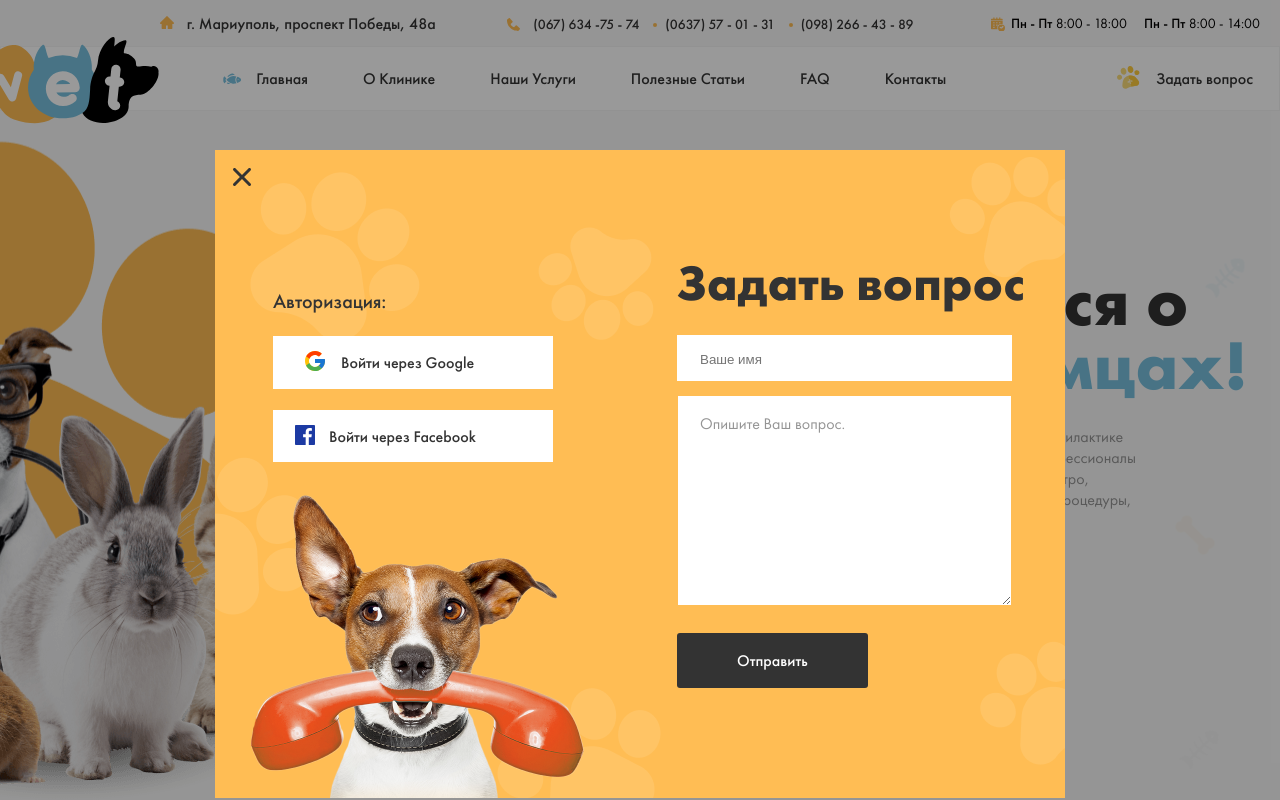
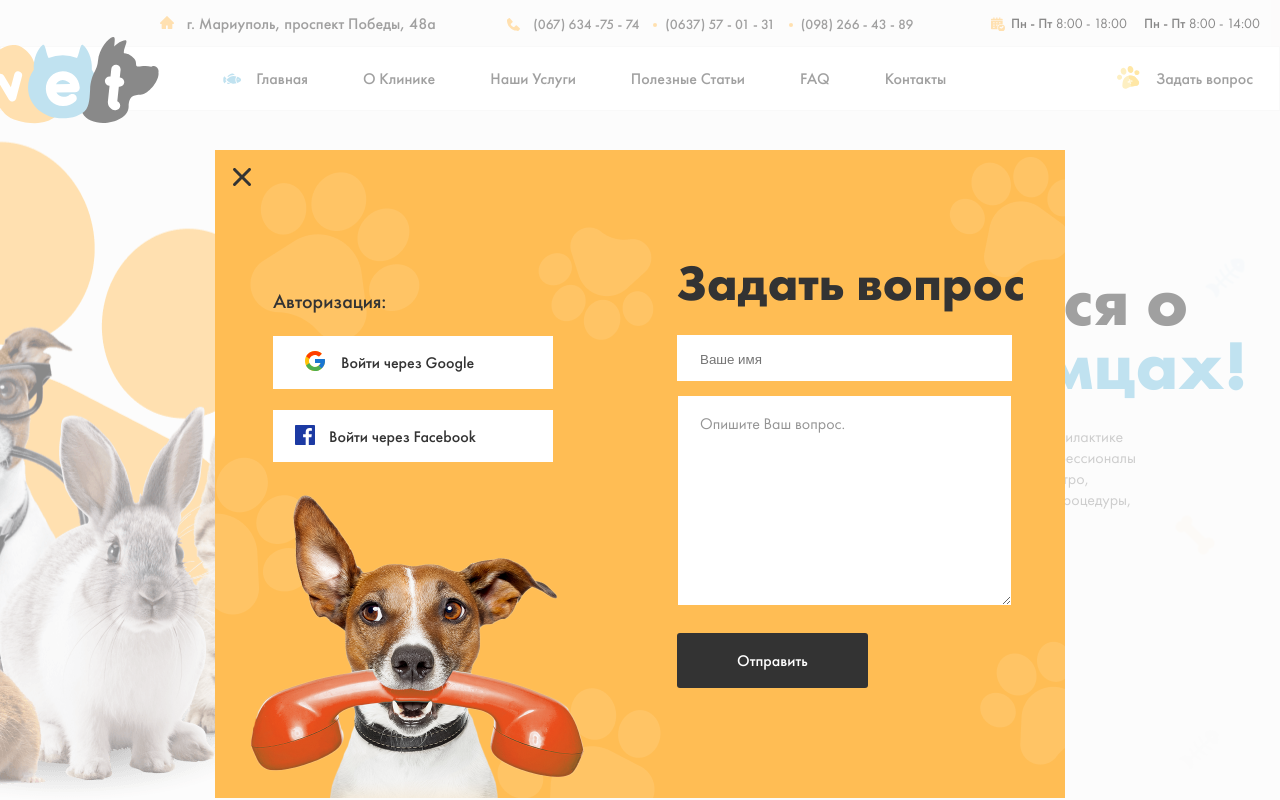
Before and after one commit to Kholmumin/ClinicExam, a plain HTML site: page index.html in a window 1280 px wide. Both pictures are taken after a click on the button "Задать вопрос". Shown: the top 800 px of the page. Drawn offline with Linux system fonts and the light colour scheme.

Commit message:
Changed project

```diff
--- a/css/main.css
+++ b/css/main.css
@@ -132,6 +132,7 @@ body {
 
 .container {
   max-width: 1340px;
+  width: 100%;
   margin-right: auto;
   margin-left: auto;
   padding-right: 20px;
@@ -1642,7 +1643,7 @@ iframe {
   left: 0;
   width: 100%;
   height: 100%;
-  background-color: #00000066;
+  background-color: rgba(255, 255, 255, 0.537);
 
 
 }
```
